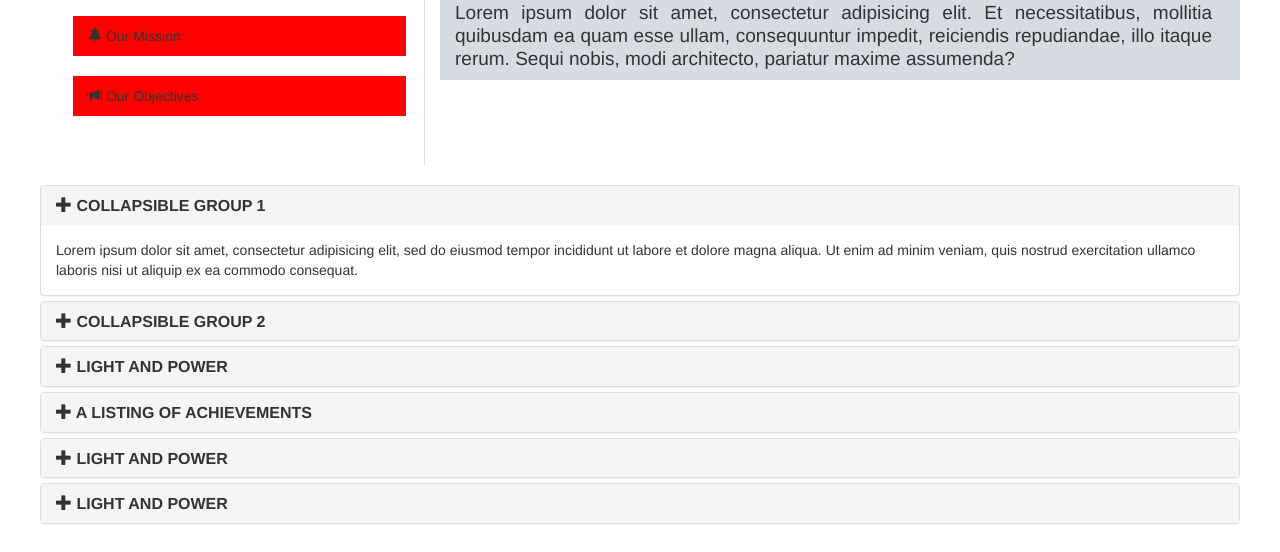
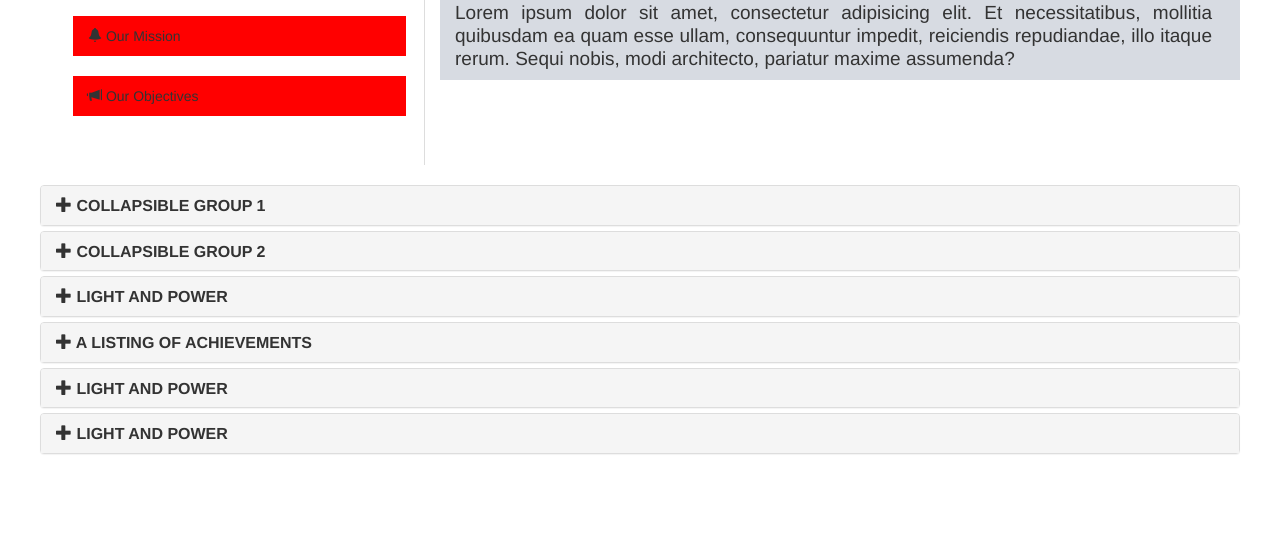
Before and after one commit to oneEyedSunday/edsg_invest, a plain HTML site: page index.html in a window 1280 px wide. Shown: the part 248-800 px from the top of the page. Drawn offline with nearby package versions, Linux system fonts and the light colour scheme.

Commit message:
fixed collapse initial state

```diff
--- a/index.html
+++ b/index.html
@@ -60,7 +60,7 @@
                 </h4>
               </div>
                 </a>
-              <div id="collapse1" class="panel-collapse collapse in">
+              <div id="collapse1" class="panel-collapse collapse">
                 <div class="panel-body">Lorem ipsum dolor sit amet, consectetur adipisicing elit,
                 sed do eiusmod tempor incididunt ut labore et dolore magna aliqua. Ut enim ad
                 minim veniam, quis nostrud exercitation ullamco laboris nisi ut aliquip ex ea
```
